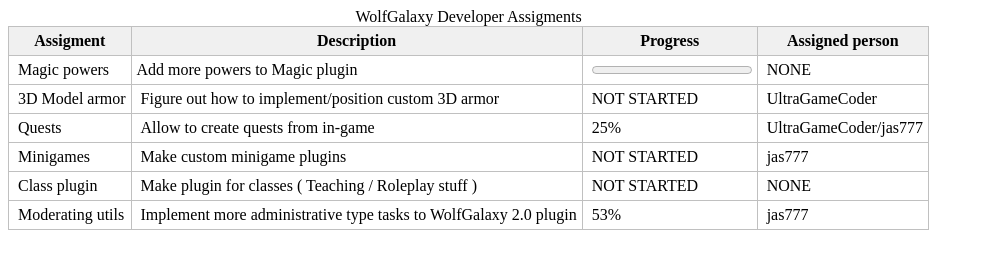
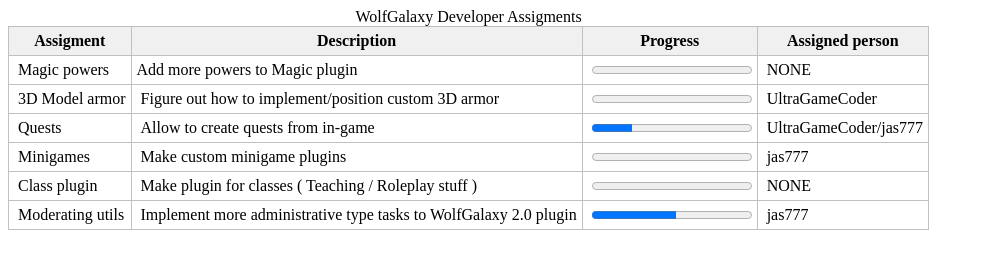
Before and after one commit to WolfGalaxy/wolfgalaxy.github.io, a plain HTML site: page index.html in a window 1280 px wide. Shown: the whole page, without its empty margins (0-984 px from the left). Drawn offline with Linux system fonts and the light colour scheme.

Commit message:
Update index.html

```diff
--- a/index.html
+++ b/index.html
@@ -36,31 +36,31 @@
 	<tr>
 		<td>&nbsp;3D Model armor</td>
 		<td>&nbsp;Figure out how to implement/position custom 3D armor</td>
-		<td>&nbsp;NOT STARTED</td>
+		<td>&nbsp;<progress value="0" max="100">NOT STARTED</progress></td>
 		<td>&nbsp;UltraGameCoder</td>
 	</tr>
 	<tr>
 		<td>&nbsp;Quests</td>
 		<td>&nbsp;Allow to create quests from in-game</td>
-		<td>&nbsp;25%</td>
+		<td>&nbsp;<progress value="25" max="100">25%</progress></td>
 		<td>&nbsp;UltraGameCoder/jas777</td>
 	</tr>
 	<tr>
 		<td>&nbsp;Minigames</td>
 		<td>&nbsp;Make custom minigame plugins</td>
-		<td>&nbsp;NOT STARTED</td>
+		<td>&nbsp;<progress value="0" max="100">NOT STARTED</progress></td>
 		<td>&nbsp;jas777</td>
 	</tr>
 	<tr>
 		<td>&nbsp;Class plugin</td>
 		<td>&nbsp;Make plugin for classes ( Teaching / Roleplay stuff )</td>
-		<td>&nbsp;NOT STARTED</td>
+		<td>&nbsp;<progress value="0" max="100">NOT STARTED</progress></td>
 		<td>&nbsp;NONE</td>
 	</tr>
 	<tr>
 		<td>&nbsp;Moderating utils</td>
 		<td>&nbsp;Implement more administrative type tasks to WolfGalaxy 2.0 plugin</td>
-		<td>&nbsp;53%</td>
+		<td>&nbsp;<progress value="53" max="100">53%</progress></td>
 		<td>&nbsp;jas777</td>
 	</tr>
 	<tbody>
```
